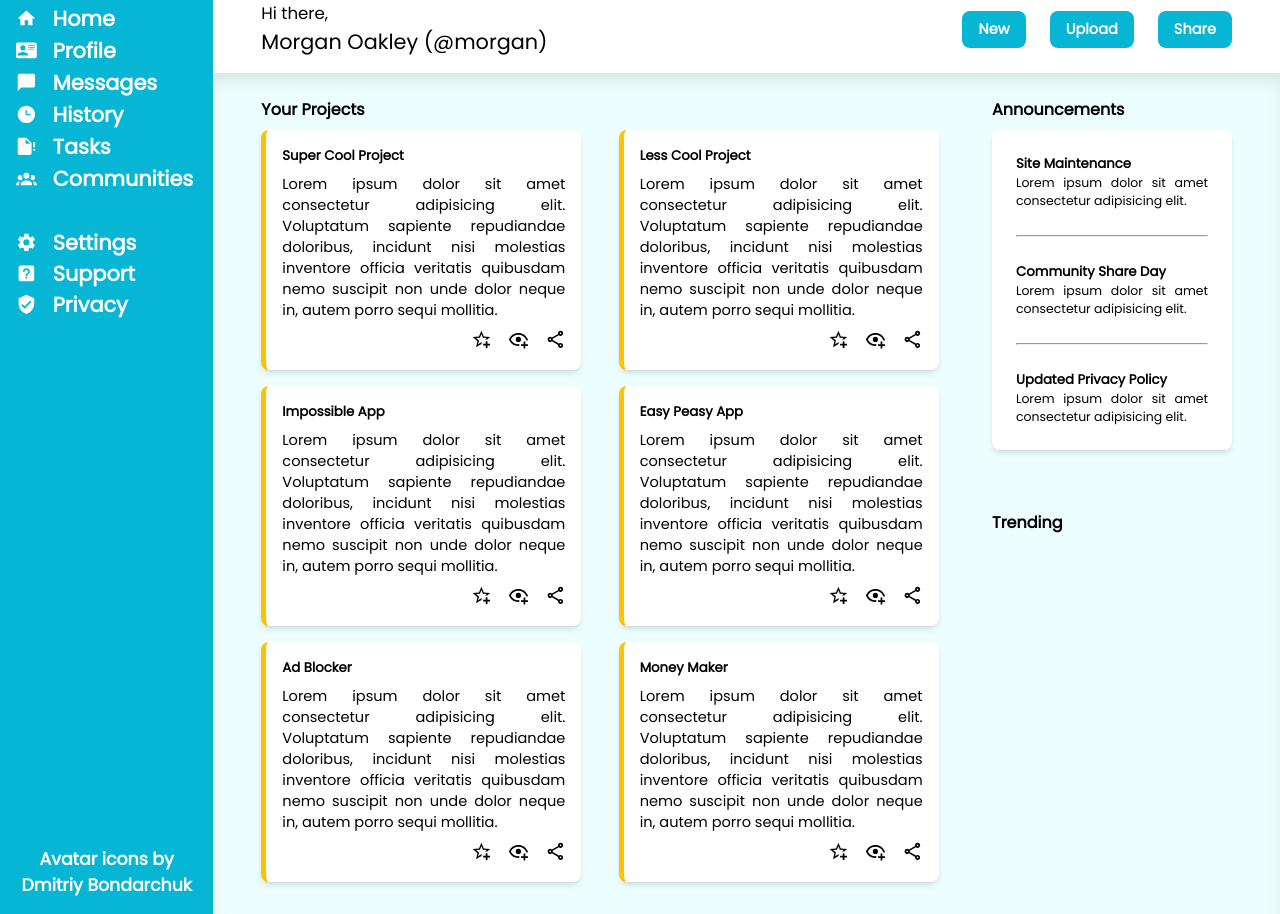
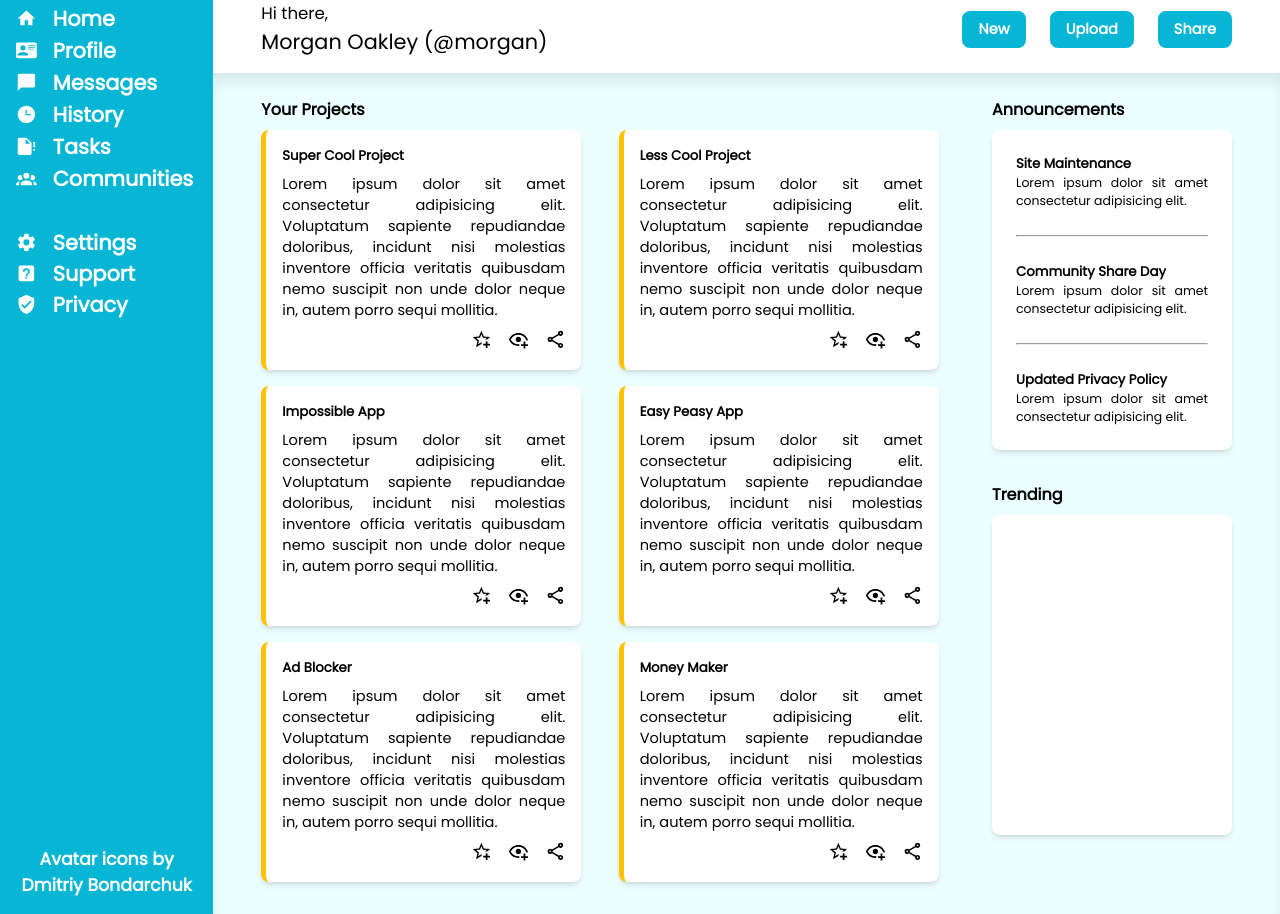
Before and after one commit to OndraSvec/admin-dashboard, a plain HTML site: page index.html in a window 1280 px wide. Shown: the part 87-1001 px from the top of the page. Drawn offline with Linux system fonts and the light colour scheme.

Commit message:
Fix main-content layout and add trending card
Previously, the main-content grid was set up with two rows and
the projects cards responsively stacking on top of each other, which
led to the announcements and trending cards being separated by
a large margin on smaller screens.

Now, there is an empty third grid row that makes sure the announcements
and trending cards stay close together, as intended.

```diff
--- a/index.html
+++ b/index.html
@@ -181,6 +181,7 @@
         </div>
         <div class="trending">
             <h4>Trending</h4>
+            <div class="trending-card"></div>
         </div>
     </div>
 </body>
--- a/style.css
+++ b/style.css
@@ -190,7 +190,7 @@ header .lower-header .action-buttons > .action-button {
 
     display: grid;
     grid-template-columns: 4fr 1fr;
-    grid-template-rows: 1fr 1fr;
+    grid-template-rows: auto auto auto;
     gap: 2rem;
 
     box-shadow: inset 0 10px 15px -3px rgb(0 0 0 / 0.1), 0 4px 6px -4px rgb(0 0 0 / 0.1);
@@ -272,3 +272,22 @@ header .lower-header .action-buttons > .action-button {
 .announcements .announcements-card .ann-card-part > p {
     font-size: calc(var(--responsive--font--icons) * 0.6);
 }
+
+.trending > .trending-card {
+    background-color: white;
+    color: black;
+    text-align: justify;
+
+    border-radius: 0.5rem;
+
+    box-shadow: 0 4px 6px -1px rgb(0 0 0 / 0.1), 0 2px 4px -2px rgb(0 0 0 / 0.1);
+
+    padding: 1.5rem;
+    margin-top: 0.5rem;
+
+    height: 20rem;
+    width: 15rem;
+
+    display: grid;
+    grid-template-rows: repeat(5, 1fr);
+}
```
